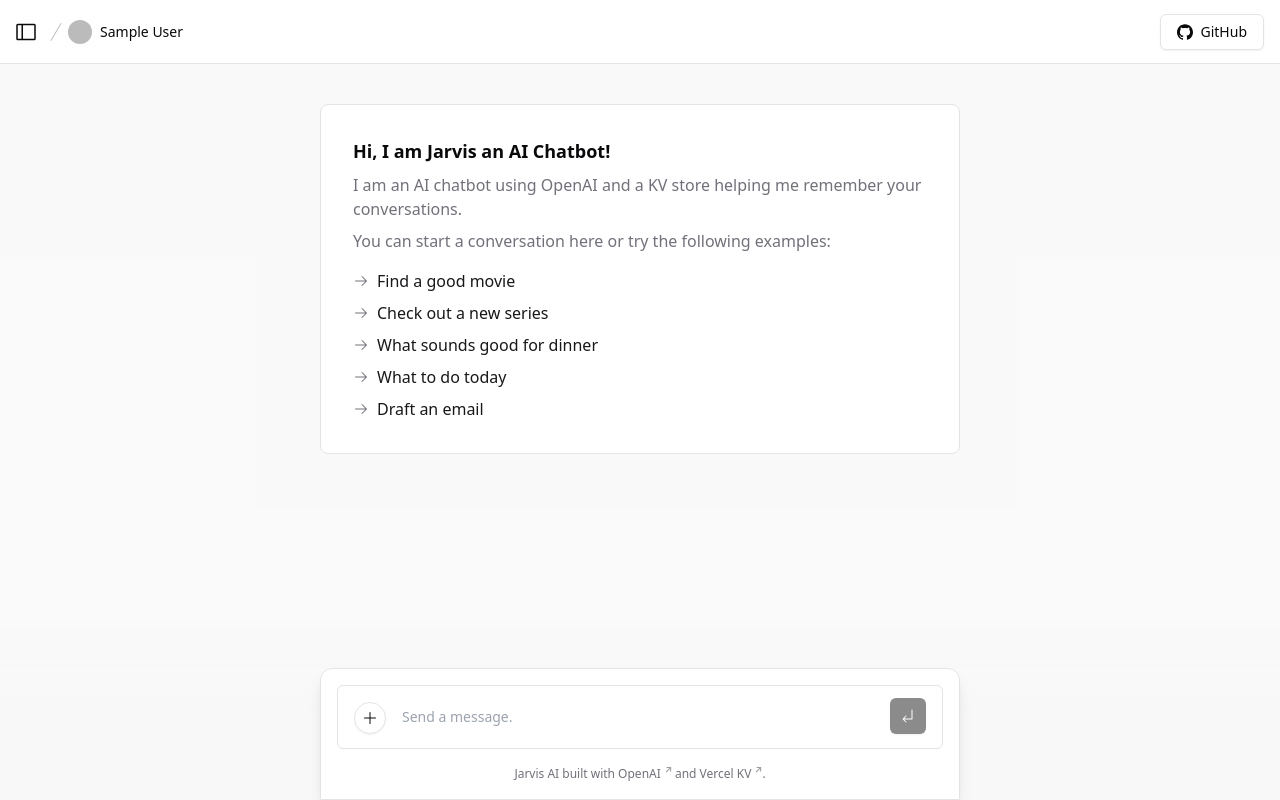
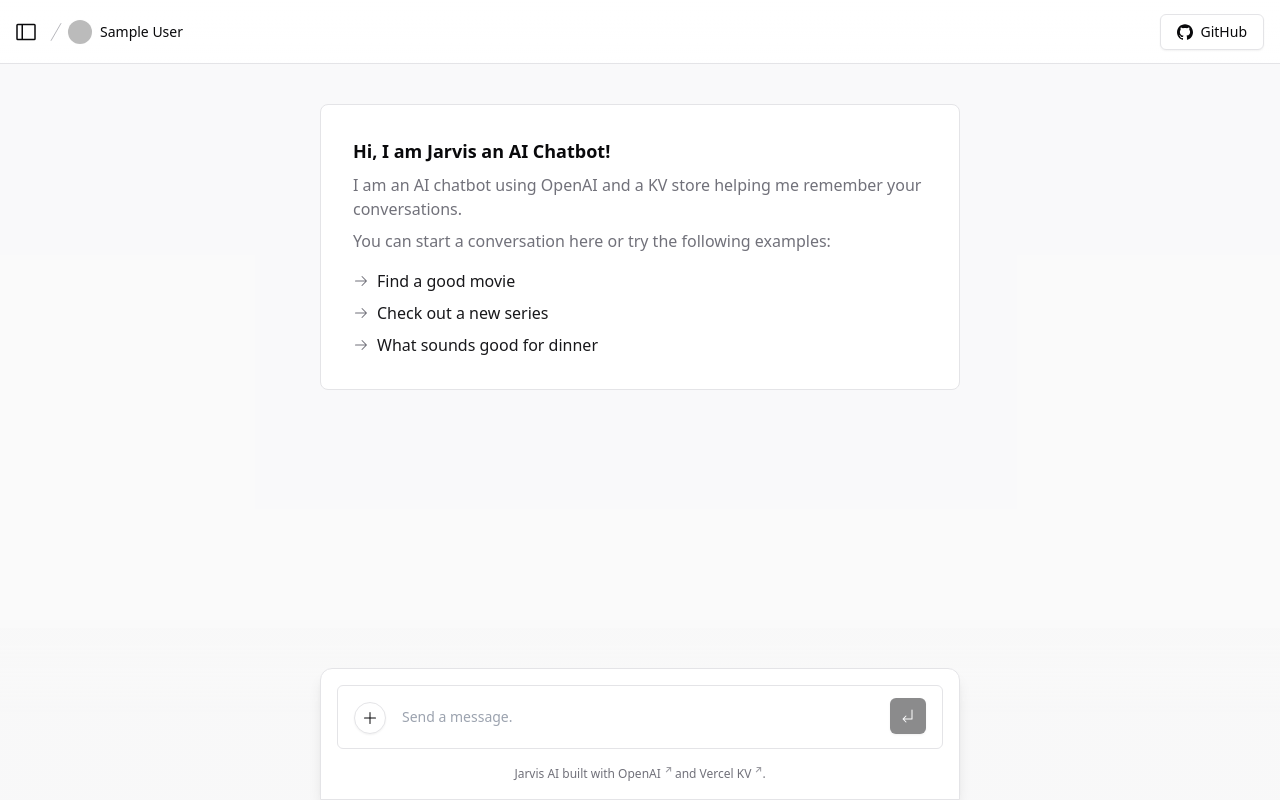
Before and after one commit to ryanyogan/jarvis, a Next.js app: page / in a window 1280 px wide. Built offline with nearby package versions, Linux system fonts and the light colour scheme; no server answers; sample sign-in values are in the browser's storage.

Commit message:
scale back examples

```diff
--- a/src/components/chat/empty-screen.tsx
+++ b/src/components/chat/empty-screen.tsx
@@ -13,15 +13,7 @@ const exampleMessages = [
   },
   {
     heading: "What sounds good for dinner",
-    message: `Please help me with dinner, a family of four, create some fun in our lives with a new meal idea.  Pleae either include highly-detailed step by step instructions for the receipe, including purchasing of materials`,
-  },
-  {
-    heading: "What to do today",
-    message: `I live in St. Louis, MO, we have two young boys, help us find something awesome to do today!`,
-  },
-  {
-    heading: "Draft an email",
-    message: `Draft an email to my boss about the following: \nI Quit!`,
+    message: `Please help me with dinner, create some fun in our lives with a new meal idea.  Pleae either include highly-detailed step by step instructions for the receipe, including purchasing of materials`,
   },
 ];
 
```
